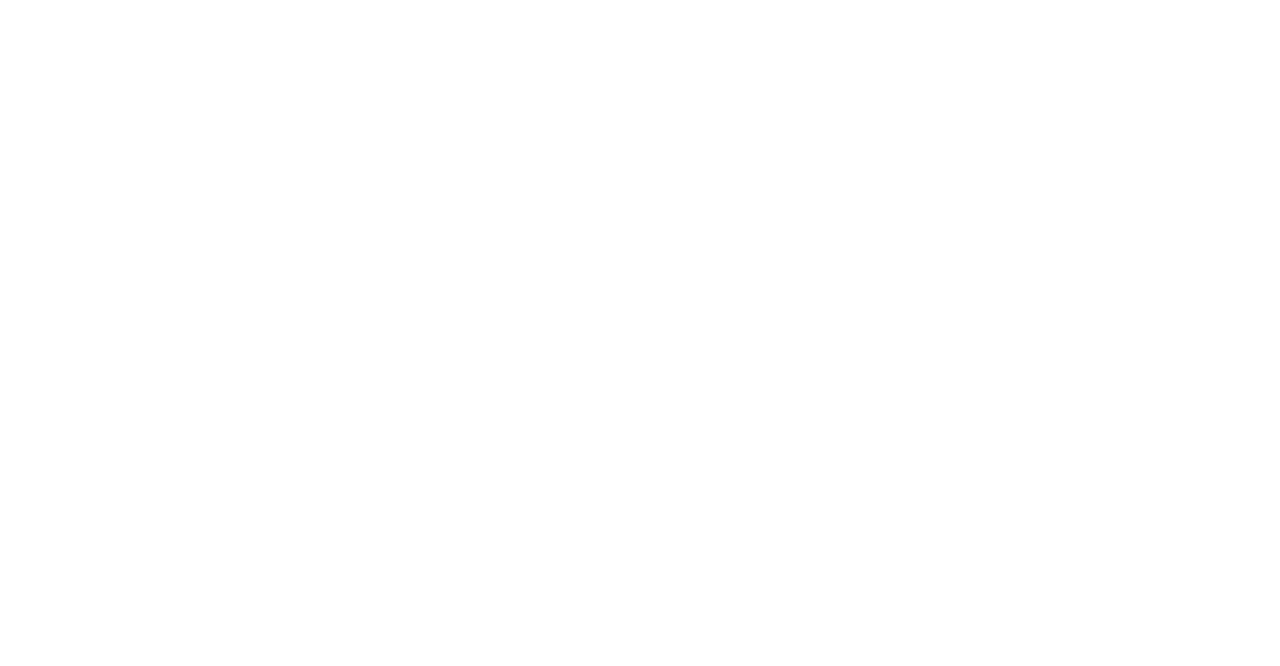
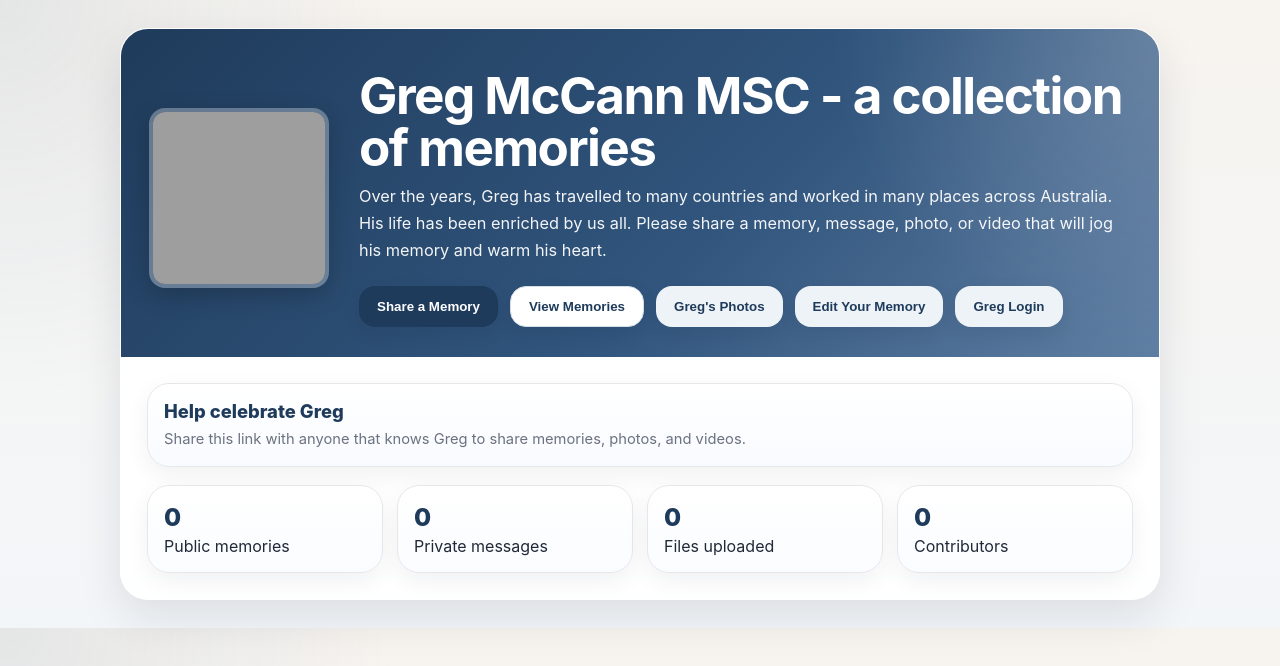
Before and after one commit to JohnGill117/Gregmemorybook, a plain HTML site: page index.html in a window 1280 px wide. Drawn offline with nearby package versions, Linux system fonts and the light colour scheme; grey boxes are pictures that could not be loaded.

Commit message:
Fix supabase script tag

```diff
--- a/index.html
+++ b/index.html
@@ -5,7 +5,7 @@
   <meta charset="UTF-8" />
   <meta name="viewport" content="width=device-width, initial-scale=1.0" />
   <title>Greg Memory Book</title>
-  <script src="https://cdn.jsdelivr.net/npm/@supabase/supabase-js></script>>
+  <script src="https://cdn.jsdelivr.net/npm/@supabase/supabase-js"></script>
   <style>
     :root {
       --brand: #1f3b5b;
```
